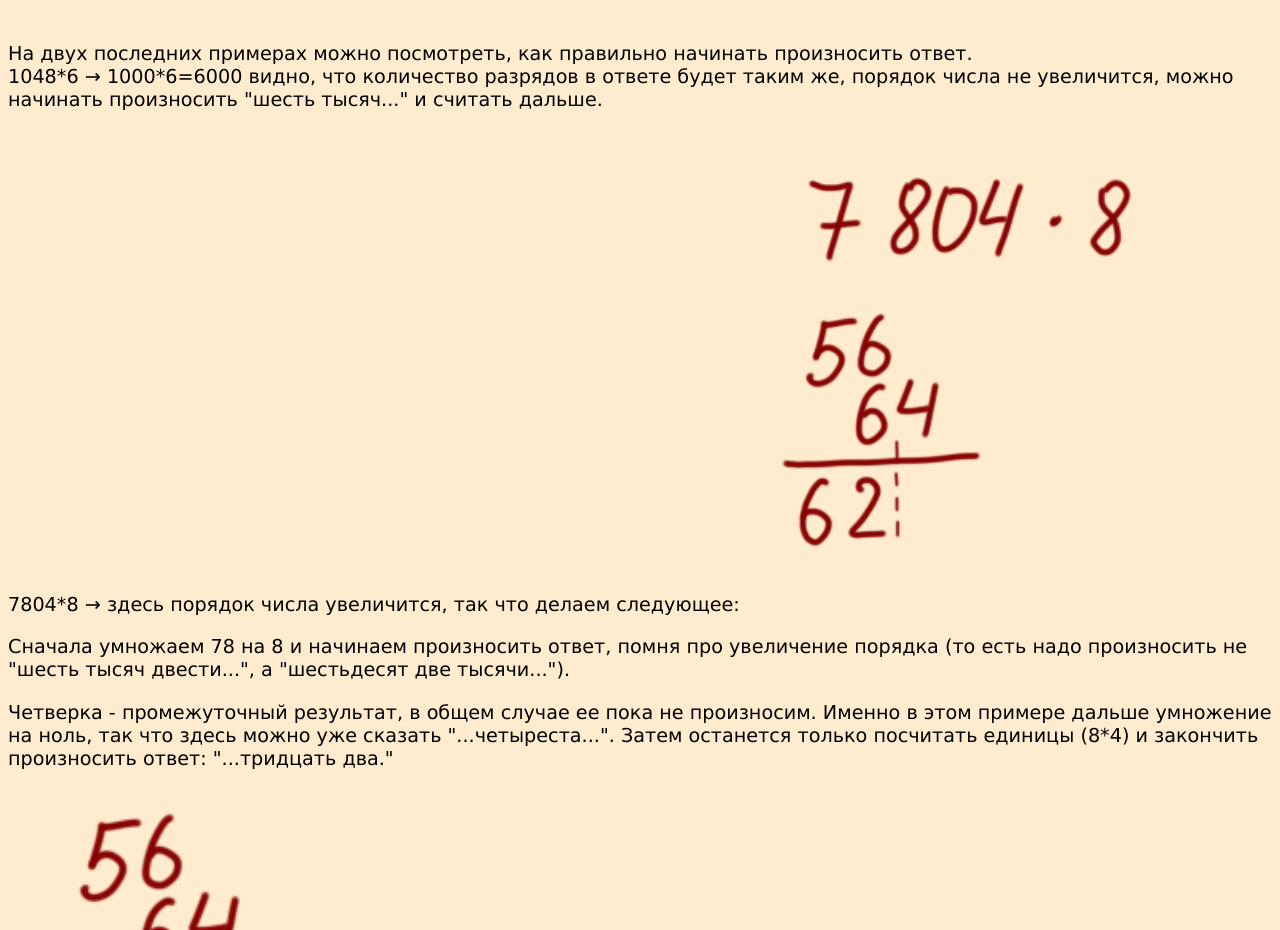
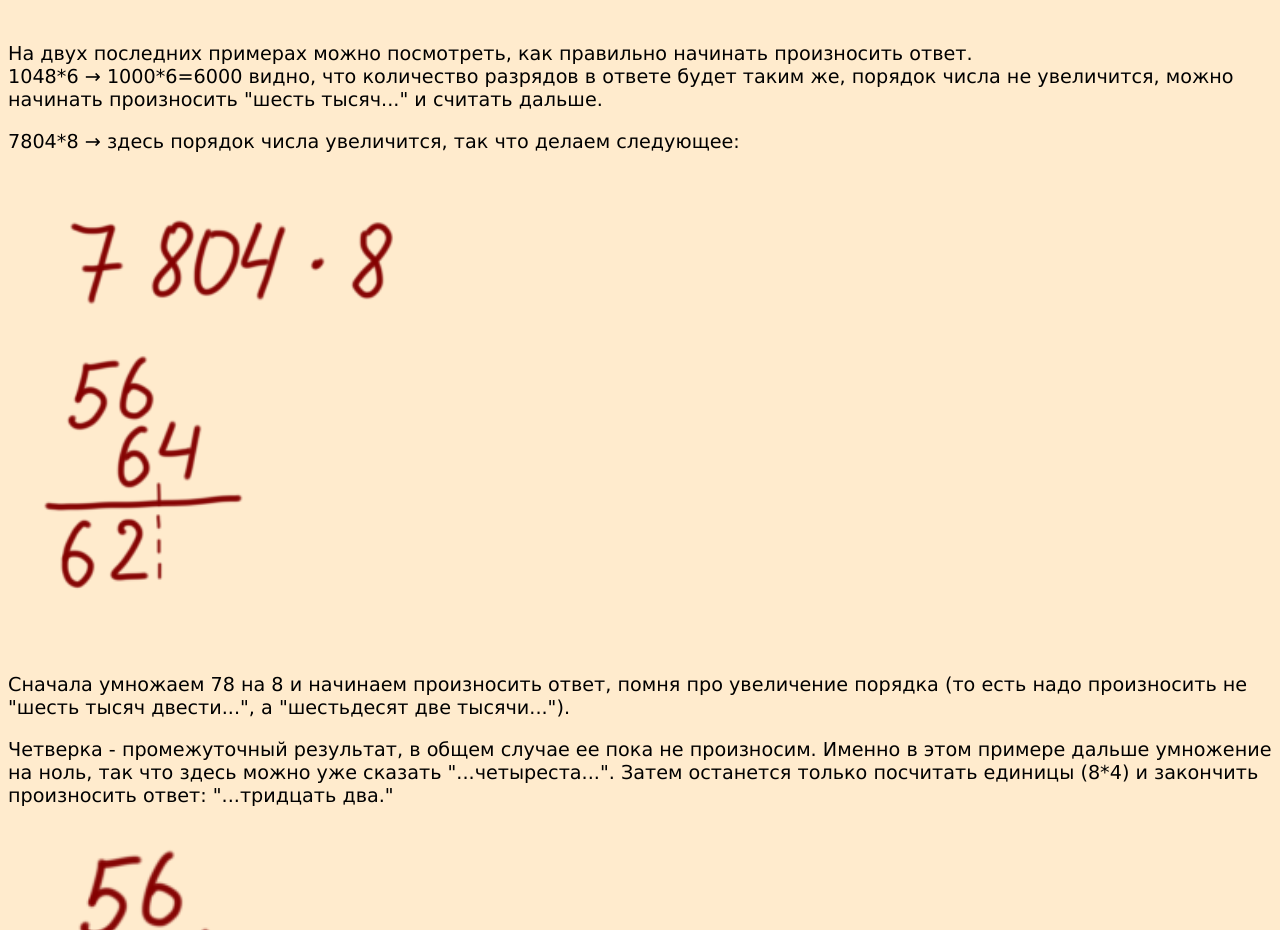
Before and after one commit to TmmTend/Count, a plain HTML site: page Multiplication.html in a window 1280 px wide. Shown: the part 1840-2770 px from the top of the page. Drawn offline with Linux system fonts and the light colour scheme.

Commit message:
Add files via upload

```diff
--- a/Multiplication.html
+++ b/Multiplication.html
@@ -40,7 +40,7 @@
 <img src="img/Mult-2.png" width="70%">
 <p>На двух последних примерах можно посмотреть, как правильно начинать произносить ответ.<br>
 1048*6 → 1000*6=6000 видно, что количество разрядов в ответе будет таким же, порядок числа не увеличится, можно начинать произносить "шесть тысяч..." и считать дальше.</p>
-7804*8 → здесь порядок числа увеличится, так что делаем следующее:
+<p>7804*8 → здесь порядок числа увеличится, так что делаем следующее:</p>
 <img src="img/Mult-3.png" width="35%">
 <p>Сначала умножаем 78 на 8 и начинаем произносить ответ, помня про увеличение порядка (то есть надо произносить не "шесть тысяч двести...", а "шестьдесят две тысячи...").</p>
 <p>Четверка - промежуточный результат, в общем случае ее пока не произносим. Именно в этом примере дальше умножение на ноль, так что здесь можно уже сказать "...четыреста...". Затем останется только посчитать единицы (8*4) и закончить произносить ответ: "...тридцать два."</p>
```
Also changed, not shown: Check.html (+1 -1 lines).
